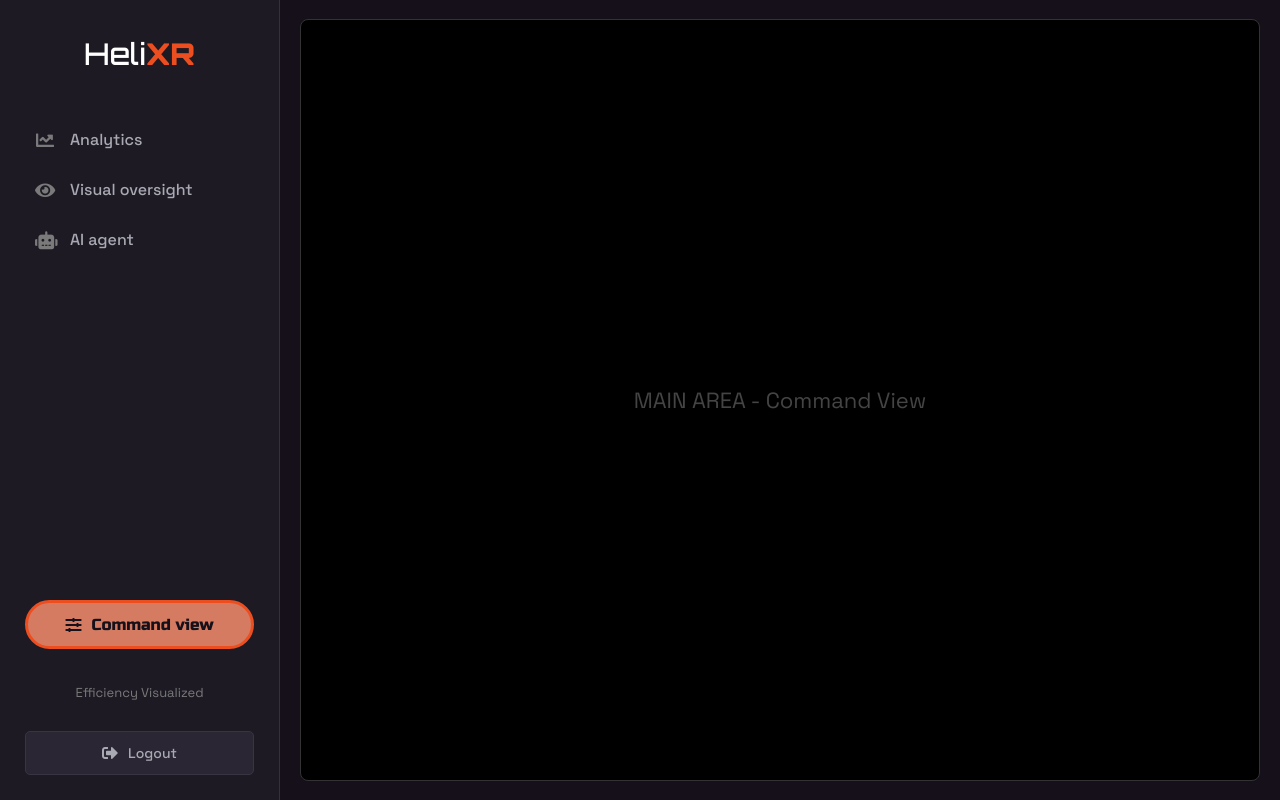
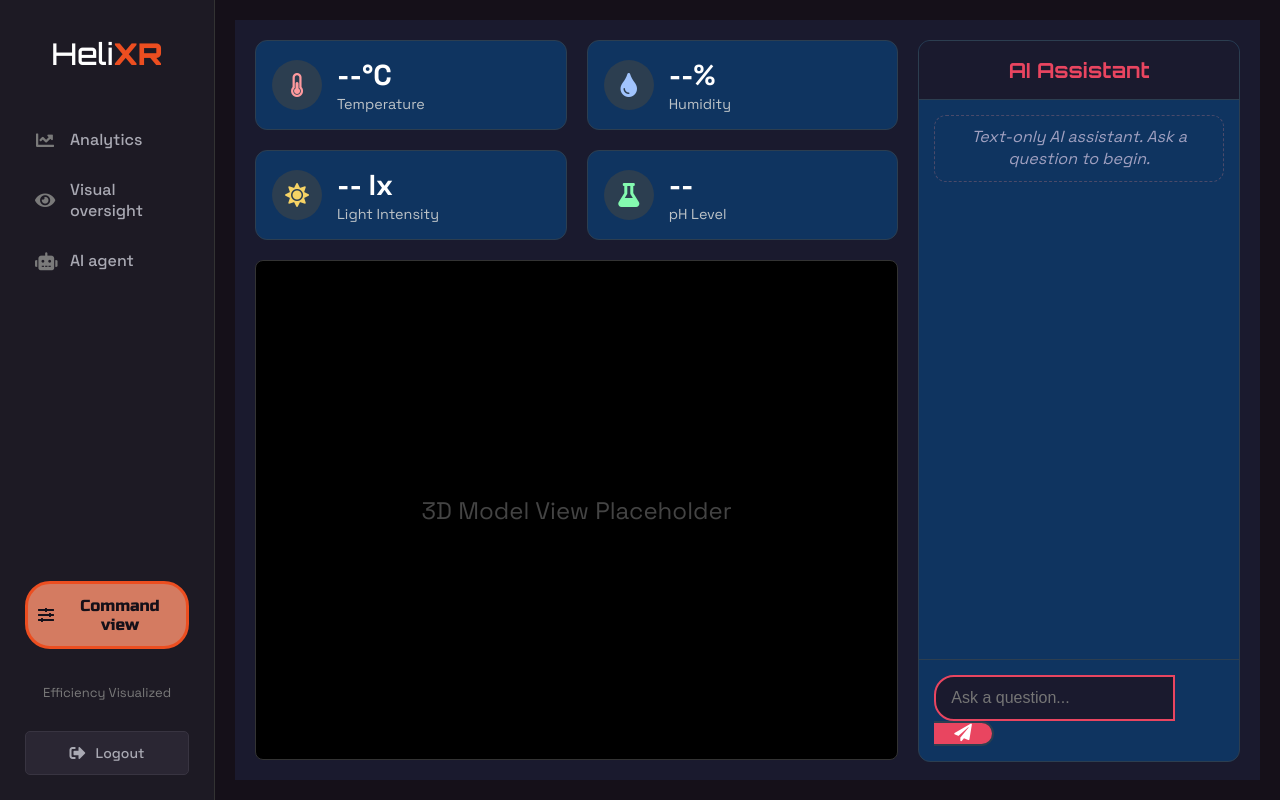
Before and after one commit to overclocked-2124/HeliXR, a Flask app: page /dashboard_command in a window 1280 px wide. Run offline with Flask 3, Linux system fonts and the light colour scheme.

Commit message:
added comman view page

```diff
--- a/HeliXR/static/css/dashboard_command.css
+++ b/HeliXR/static/css/dashboard_command.css
@@ -0,0 +1,178 @@
+/* Main container for the Command View */
+.command-container {
+    display: grid;
+    grid-template-columns: 2fr 1fr; /* Left side is twice as wide as the right */
+    grid-template-rows: auto 1fr;
+    grid-template-areas:
+        "stats chat"
+        "model chat";
+    gap: 20px;
+    width: 100%;
+    height: 100%;
+    box-sizing: border-box;
+    background-color: #1a1a2e; /* Match theme */
+    color: #e0e0e0;
+    font-family: 'Space Grotesk', sans-serif;
+    padding: 20px;
+}
+
+/* --- Grid Area Assignments --- */
+.command-stats {
+    grid-area: stats;
+}
+.command-model-view {
+    grid-area: model;
+}
+.command-chat {
+    grid-area: chat;
+}
+
+/* --- Stats Section Styling (reused from dashboard_analytics.css) --- */
+.command-stats {
+    display: grid;
+    grid-template-columns: repeat(2, 1fr); /* 2x2 grid for the 4 stats */
+    gap: 20px;
+}
+.stat-card {
+    background: #0f3460;
+    border-radius: 12px;
+    padding: 1rem;
+    display: flex;
+    align-items: center;
+    gap: 15px;
+    border: 1px solid #2c3e50;
+    transition: transform 0.3s ease, border-color 0.3s ease;
+}
+.stat-card:hover {
+    transform: translateY(-3px);
+    border-color: #e94560;
+}
+.stat-icon {
+    width: 50px;
+    height: 50px;
+    border-radius: 50%;
+    display: flex;
+    align-items: center;
+    justify-content: center;
+    font-size: 1.5rem;
+    background-color: #2c3e50;
+}
+.temp-stat .stat-icon { color: #ff9a9e; }
+.humidity-stat .stat-icon { color: #a1c4fd; }
+.light-stat .stat-icon { color: #f6d365; }
+.ph-stat .stat-icon { color: #84fab0; }
+.stat-value {
+    font-size: 1.8rem;
+    font-weight: 700;
+    color: #ffffff;
+    margin-bottom: 2px;
+}
+.stat-label {
+    font-size: 0.9rem;
+    color: #bdc3c7;
+}
+
+/* --- Model View Section Styling --- */
+.command-model-view {
+    display: flex;
+    justify-content: center;
+    align-items: center;
+    background-color: #000;
+    border: 1px solid #333;
+    border-radius: 8px;
+    font-family: "Space Grotesk", sans-serif;
+    font-size: 1.5em;
+    color: #444;
+    min-height: 300px; /* Ensure it has some height */
+}
+
+/* --- Chat Section Styling (adapted from dashboard_ai_agent.css) --- */
+.command-chat {
+    display: flex;
+    flex-direction: column;
+    height: 100%;
+    background-color: #0f3460;
+    border-radius: 12px;
+    border: 1px solid #2c3e50;
+    overflow: hidden; /* Prevent content from spilling */
+}
+.command-chat .chat-header {
+    padding: 1rem;
+    background-color: #1a1a2e;
+    border-bottom: 1px solid #2c3e50;
+}
+.command-chat .chat-header h3 {
+    margin: 0;
+    font-family: 'Orbitron', sans-serif;
+    color: #e94560;
+    font-size: 1.3em;
+    text-align: center;
+}
+.command-chat .chat-display {
+    flex-grow: 1;
+    overflow-y: auto;
+    padding: 15px;
+    display: flex;
+    flex-direction: column;
+    gap: 12px;
+}
+/* Scrollbar styling */
+.command-chat .chat-display::-webkit-scrollbar { width: 6px; }
+.command-chat .chat-display::-webkit-scrollbar-track { background: #0f3460; }
+.command-chat .chat-display::-webkit-scrollbar-thumb { background: #2c3e50; border-radius: 3px; }
+.command-chat .chat-display::-webkit-scrollbar-thumb:hover { background: #e94560; }
+/* Message styling */
+.message { padding: 10px 15px; border-radius: 12px; max-width: 85%; line-height: 1.4; }
+.message p { margin: 0; }
+.message.user { background-color: #2c3e50; align-self: flex-end; border-bottom-right-radius: 2px; }
+.message.agent { background-color: #1a1a2e; align-self: flex-start; border-bottom-left-radius: 2px; }
+.message.system { background-color: transparent; border: 1px dashed #4a4a6a; color: #a0a0c0; align-self: center; text-align: center; font-style: italic; max-width: 95%; }
+/* Input area styling */
+.command-chat .chat-input-area {
+    display: flex;
+    padding: 15px;
+    border-top: 1px solid #2c3e50;
+}
+#prompt-input {
+    flex-grow: 1;
+    padding: 12px 15px;
+    border-radius: 20px 0 0 20px;
+    border: 2px solid #2c3e50;
+    background-color: #1a1a2e;
+    color: #e0e0e0;
+    font-size: 1em;
+    outline: none;
+}
+#prompt-input:focus { border-color: #e94560; }
+.command-chat #text-input-form button {
+    padding: 0 20px;
+    border-radius: 0 20px 20px 0;
+    border: 2px solid #2c3e50;
+    border-left: none;
+    background-color: #e94560;
+    color: white;
+    cursor: pointer;
+    font-size: 1.1em;
+}
+
+/* Responsive adjustments */
+@media (max-width: 1200px) {
+    .command-container {
+        grid-template-columns: 1fr;
+        grid-template-rows: auto auto 1fr; /* stats, chat, model */
+        grid-template-areas:
+            "stats"
+            "chat"
+            "model";
+        height: auto;
+        overflow-y: auto;
+    }
+    .command-chat {
+        min-height: 400px;
+    }
+}
+@media (max-width: 768px) {
+    .command-stats {
+        grid-template-columns: 1fr;
+    }
+}
--- /dev/null
+++ b/HeliXR/static/js/dashboard_command.js
@@ -0,0 +1,115 @@
+document.addEventListener('DOMContentLoaded', () => {
+    // ---------- DOM ELEMENTS ----------
+    // Stats elements
+    const tempValueEl = document.getElementById('tempValue');
+    const humidityValueEl = document.getElementById('humidityValue');
+    const lightValueEl = document.getElementById('lightValue');
+    const phValueEl = document.getElementById('phValue');
+
+    // Chat elements
+    const textInputForm = document.getElementById('text-input-form');
+    const promptInput = document.getElementById('prompt-input');
+    const chatDisplay = document.getElementById('chat-display');
+
+    // ---------- ANALYTICS LOGIC ----------
+    function fetchData() {
+        fetch('/api/sensor-data')
+            .then(response => {
+                if (!response.ok) {
+                    throw new Error(`HTTP error! status: ${response.status}`);
+                }
+                return response.json();
+            })
+            .then(data => {
+                updateStats(data);
+            })
+            .catch(err => {
+                console.error('Error loading sensor data:', err);
+                // Optionally display an error message on the UI
+            });
+    }
+
+    function rgbToLight(rgb) {
+        if (!rgb || rgb.length !== 3) return 0;
+        return Math.round((rgb[0] + rgb[1] + rgb[2]) / 3);
+    }
+
+    function updateStats(data) {
+        if (!data) return;
+        tempValueEl.textContent = `${(data.temperature || 0).toFixed(1)}°C`;
+        humidityValueEl.textContent = `${(data.humidity || 0).toFixed(1)}%`;
+        lightValueEl.textContent = `${rgbToLight(data.color_rgb)} lx`;
+        phValueEl.textContent = (data.pH || 0).toFixed(1);
+    }
+
+    // ---------- CHAT LOGIC ----------
+    function addMessage(sender, text) {
+        const div = document.createElement('div');
+        div.classList.add('message', sender);
+        const p = document.createElement('p');
+        p.innerHTML = text.replace(/\n/g, '<br>'); // Render newlines
+        div.appendChild(p);
+        chatDisplay.appendChild(div);
+        chatDisplay.scrollTop = chatDisplay.scrollHeight;
+    }
+
+    /**
+     * Sends a text prompt to the backend (TEXT-ONLY response handling).
+     * @param {string} prompt The text to send to the AI.
+     */
+    async function sendPromptToAgent(prompt) {
+        try {
+            const response = await fetch('/chat/gemini', {
+                method: 'POST',
+                headers: { 'Content-Type': 'application/json' },
+                body: JSON.stringify({ prompt })
+            });
+
+            if (!response.ok) {
+                const errorData = await response.json().catch(() => ({ error: `HTTP error! Status: ${response.status}` }));
+                throw new Error(errorData.error);
+            }
+
+            const data = await response.json();
+            if (data.error) throw new Error(data.error);
+
+            // Add the agent's text message to the chat display
+            addMessage('agent', data.reply);
+            // NOTE: We are intentionally ignoring data.audio_url for this text-only interface.
+
+        } catch (err) {
+            console.error('Error in sendPromptToAgent:', err);
+            addMessage('system', `Error: ${err.message}`);
+        }
+    }
+
+    textInputForm.addEventListener('submit', async (e) => {
+        e.preventDefault();
+        const prompt = promptInput.value.trim();
+        if (!prompt) return;
+
+        addMessage('user', prompt);
+        promptInput.value = '';
+        promptInput.disabled = true;
+        const submitButton = textInputForm.querySelector('button');
+        submitButton.disabled = true;
+
+        await sendPromptToAgent(prompt);
+
+        promptInput.disabled = false;
+        submitButton.disabled = false;
+        promptInput.focus();
+    });
+
+
+    // ---------- INITIALIZATION ----------
+    function initialize() {
+        console.log('Command View Initialized');
+        // Initial fetch then set interval
+        fetchData();
+        setInterval(fetchData, 5000); // Update stats every 5 seconds
+        promptInput.focus();
+    }
+
+    initialize();
+});
--- a/HeliXR/templates/dashboard_command.html
+++ b/HeliXR/templates/dashboard_command.html
@@ -2,12 +2,65 @@
 
 {% set active_page = 'command_view' %}
 
-{% block page_title %}
-<title>HeliXR - Command View</title>
-{% endblock page_title %}
+{% block main_dashboard_content %}
+<link rel="stylesheet" href="{{ url_for('static', filename='css/dashboard_command.css') }}">
 
-{% block main_dashboard_content %}
-<div class="video-placeholder">
-    MAIN AREA - Command View
+<div class="command-container">
+    <!-- Sensor Stats Section -->
+    <div class="command-stats">
+        <div class="stat-card temp-stat">
+            <div class="stat-icon"><i class="fas fa-thermometer-half"></i></div>
+            <div class="stat-content">
+                <div class="stat-value" id="tempValue">--°C</div>
+                <div class="stat-label">Temperature</div>
+            </div>
+        </div>
+        <div class="stat-card humidity-stat">
+            <div class="stat-icon"><i class="fas fa-tint"></i></div>
+            <div class="stat-content">
+                <div class="stat-value" id="humidityValue">--%</div>
+                <div class="stat-label">Humidity</div>
+            </div>
+        </div>
+        <div class="stat-card light-stat">
+            <div class="stat-icon"><i class="fas fa-sun"></i></div>
+            <div class="stat-content">
+                <div class="stat-value" id="lightValue">-- lx</div>
+                <div class="stat-label">Light Intensity</div>
+            </div>
+        </div>
+        <div class="stat-card ph-stat">
+            <div class="stat-icon"><i class="fas fa-flask"></i></div>
+            <div class="stat-content">
+                <div class="stat-value" id="phValue">--</div>
+                <div class="stat-label">pH Level</div>
+            </div>
+        </div>
+    </div>
+
+    <!-- 3D Model View Section -->
+    <div class="command-model-view">
+        3D Model View Placeholder
+    </div>
+
+    <!-- Chat Section -->
+    <div class="command-chat">
+        <div class="chat-header">
+            <h3>AI Assistant</h3>
+        </div>
+        <div class="chat-display" id="chat-display">
+            <div class="message system">
+                <p>Text-only AI assistant. Ask a question to begin.</p>
+            </div>
+        </div>
+        <div class="chat-input-area">
+            <form id="text-input-form" style="width: 100%;">
+                <input type="text" id="prompt-input" placeholder="Ask a question..." autocomplete="off">
+                <button type="submit"><i class="fas fa-paper-plane"></i></button>
+            </form>
+        </div>
+    </div>
 </div>
+
+<script src="{{ url_for('static', filename='js/dashboard_command.js') }}"></script>
 {% endblock main_dashboard_content %}
--- a/HeliXR/templates/dashboard_visual.html
+++ b/HeliXR/templates/dashboard_visual.html
@@ -2,12 +2,8 @@
 
 {% set active_page = 'visual_oversight' %}
 
-{% block page_title %}
-<title>HeliXR - Visual Oversight</title>
-{% endblock page_title %}
-
 {% block main_dashboard_content %}
 <div class="video-placeholder">
-    MAIN AREA - Visual Oversight
+    MAIN AREA - Visual Oversight (3D Digital Twin Placeholder)
 </div>
 {% endblock main_dashboard_content %}
```
Also changed, not shown: 6 other files.
